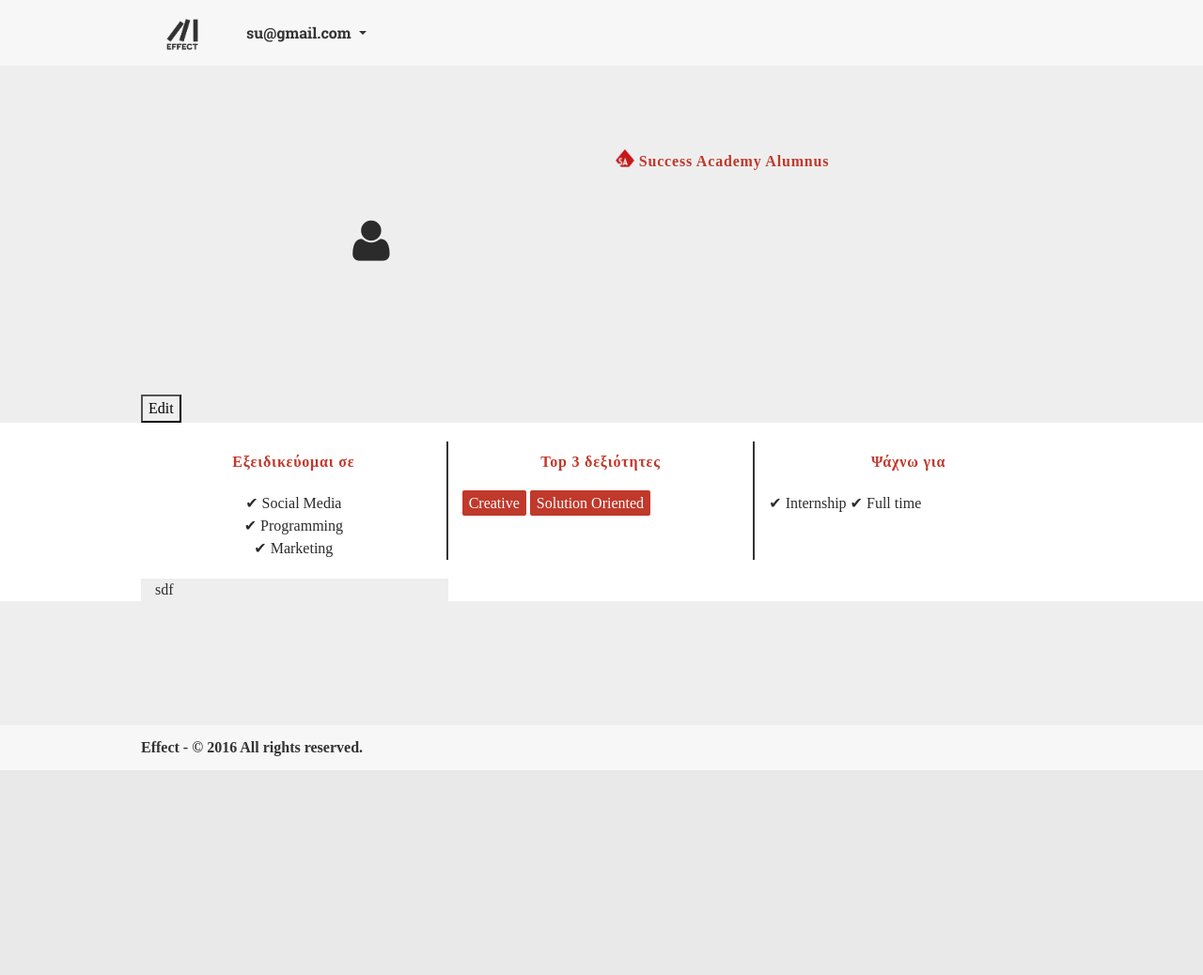
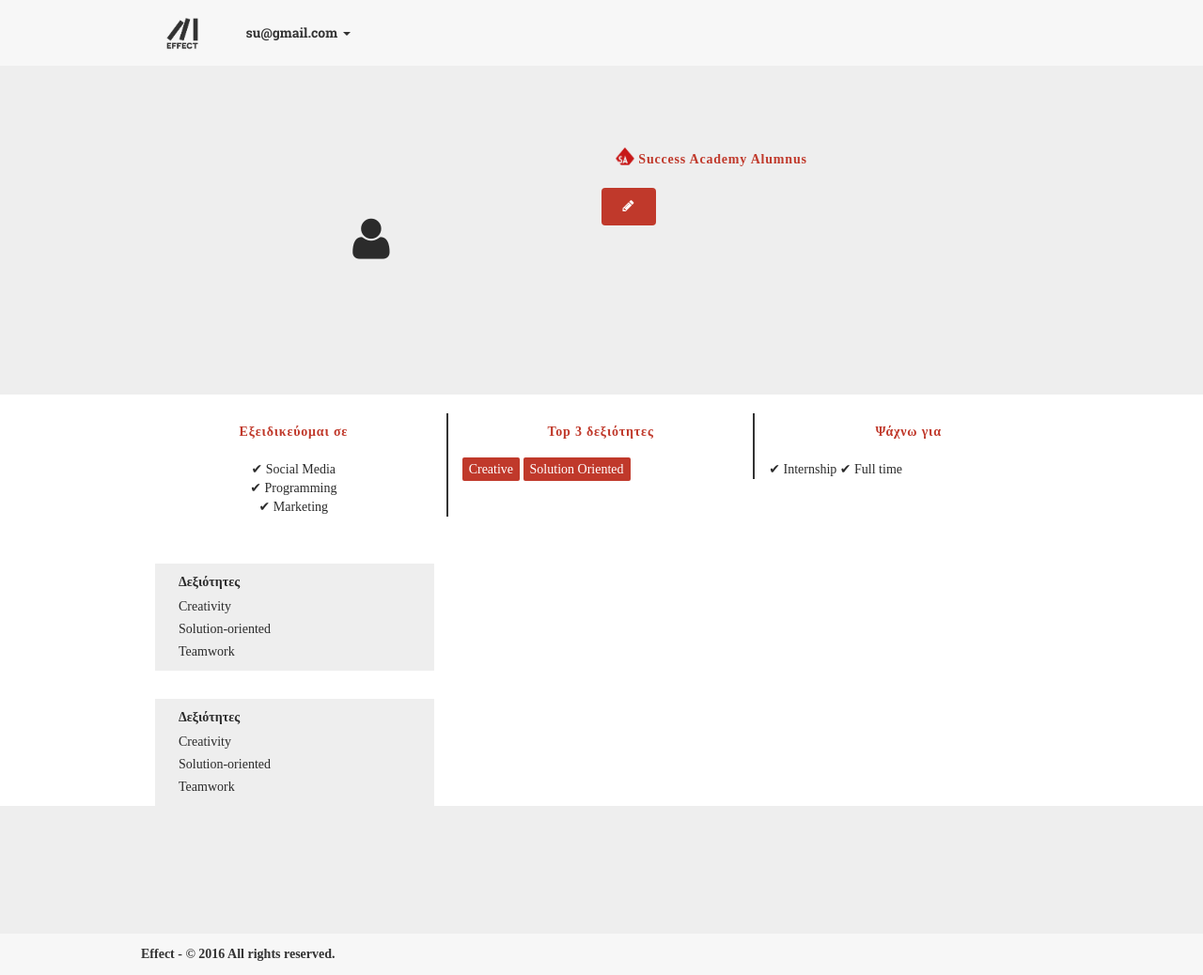
Before and after one commit to fotf91/effect_learning_platform, a Django app: page /account/profile/ in a window 1280 px wide. Shown: the whole page at 94% size. Before the commit the page ends 820 px from the top, so only its background shows below. Run offline with Django 3.2, Linux system fonts and the light colour scheme; a user stored in the database is signed in; data comes from the database, SQL or seed files in the repository; both versions use the stored data as it was after the commit; parts of the project's set-up code (start-up, migrations or seed data) failed here and were passed over; some libraries are stand-ins or nearby versions; some web fonts are replaced.

Commit message:
more changes

```diff
--- a/effect_project/account_app/views.py
+++ b/effect_project/account_app/views.py
@@ -74,7 +74,20 @@ class personal_profile_view(View):
                 print(form.errors)
         return render(request, 'account_app/personal_profile.html', {'form': form}, )
 
-
+def update_avatar_GType(request):
+    current_user = request.user
+    try:
+        current_user_detail = TypeGUser.objects.get(user=current_user)
+        if request.method == 'POST':
+            form = AvatarGUserForm(request.POST, request.FILES, instance=current_user_detail)
+            if form.is_valid:
+                form.save()
+                return HttpResponseRedirect('/account/profile')
+            else:
+                form = EditTypeGUserForm()
+        return render(request, 'account_app/personal_profile.html',{'form':form})
+    except TypeGUser.DoesNotExist:
+        return HttpResponse('Failure during profile update')
 
 
 @login_required
@@ -113,20 +126,7 @@ def personal_profile(request):
                     }
     return render(request, 'account_app/personal_profile.html', context_dict)
 
-def update_avatar_GType(request):
-    current_user = request.user
-    try:
-        current_user_detail = TypeGUser.objects.get(user=current_user)
-        if request.method == 'POST':
-            form = AvatarGUserForm(request.POST, request.FILES, instance=current_user_detail)
-            if form.is_valid:
-                form.save()
-                return HttpResponseRedirect('/account/profile')
-            else:
-                form = EditTypeGUserForm()
-        return render(request, 'account_app/personal_profile.html',{'form':form})
-    except TypeGUser.DoesNotExist:
-        return HttpResponse('Failure during profile update')
+
 
 @login_required
 def update_profile_Ctype(request):
--- a/effect_project/static/css/css-code/account_app/personal_profile.css
+++ b/effect_project/static/css/css-code/account_app/personal_profile.css
@@ -36,6 +36,9 @@ div.avatar-img{
 #avatarForm{
   height: 300px;
 }
+#avatarForm button{
+  margin-top: 30px;
+}
 #avatarForm .fa-user{
   font-size: 50px;
   padding-top: 50px;
@@ -44,6 +47,20 @@ div.avatar-img{
   background: #dadada;
   margin: 0 auto;
   margin-top: 58px;
+}
+/******************
+      GREY BOX
+******************/
+.grey-box{
+  padding: 10px 25px;
+  margin-top: 30px;
+}
+.grey-box .title{
+  padding-bottom: 2px;
+  font-weight: bold;
+}
+.grey-box div:not(.title){
+  padding-top: 4px;
 }
 /**********************************/
 .alumnus{
--- a/effect_project/static/css/css-code/general_styles/buttons.css
+++ b/effect_project/static/css/css-code/general_styles/buttons.css
@@ -48,9 +48,12 @@ BUTTONS
  ------------------ */
 .btn.btn-default.btn-grey{
     color: #284850;
-    background: #ecf0f1;
+    background: #dadada;
     border: none;
 }
 .btn.btn-default.btn-grey:hover{
     background: #d3dcde;
 }
+.btn.btn-default{
+  margin-top: 20px;
+}
--- a/effect_project/templates/account_app/personal_profile.html
+++ b/effect_project/templates/account_app/personal_profile.html
@@ -28,8 +28,10 @@
         {% csrf_token %}
         <i class="fa fa-user" aria-hidden="true"></i>
         <input type="file" name="avatar">
-        <button type="submit">&#10004;</button>
-        <button ng-click="editAvatar()">&#10006;</button>
+        <div class="text-left">
+          <button class="btn btn-default" type="submit">&#10004;</button>
+          <button class="btn btn-default btn-grey" ng-click="editAvatar()">&#10006;</button>
+        </div>
       </form>
     </div>
     <div class="col-md-6">
@@ -55,7 +57,7 @@
       <div class="alumnus"><img src="{% static 'images/logos/SA_Stamp_100x100-01.png' %}"> Success Academy Alumnus</div>
       {% endif %}
     </div>
-    <button type="button" ng-click="editForm()"><span ng-hide="edit_main_flag">Edit</span><span ng-show="edit_main_flag">Cancel</span></button>
+    <button type="button" class="btn btn-default" ng-click="editForm()"><span ng-hide="edit_main_flag"><i class="fa fa-pencil fa-fw" aria-hidden="true"></i></span><span ng-show="edit_main_flag">Cancel</span></button>
     <button ng-show="edit_main_flag" ng-click="updateProfile()">Submit</button>
   </div>
   <div class="bkgd-white">
@@ -78,7 +80,20 @@
       </div>
     </div>
     <div class="max-width-980 row">
-      <div class="col-md-4 grey-box">sdf</div>
+      <div class="col-md-4 ">
+        <div class="grey-box">
+          <div class="title">Δεξιότητες</div>
+          <div>Creativity</div>
+          <div>Solution-oriented</div>
+          <div>Teamwork</div>
+        </div>
+        <div class="grey-box">
+          <div class="title">Δεξιότητες</div>
+          <div>Creativity</div>
+          <div>Solution-oriented</div>
+          <div>Teamwork</div>
+        </div>
+      </div>
     </div>
   </div>
 </div>
```
Also changed, not shown: effect_project/db.sqlite3.
